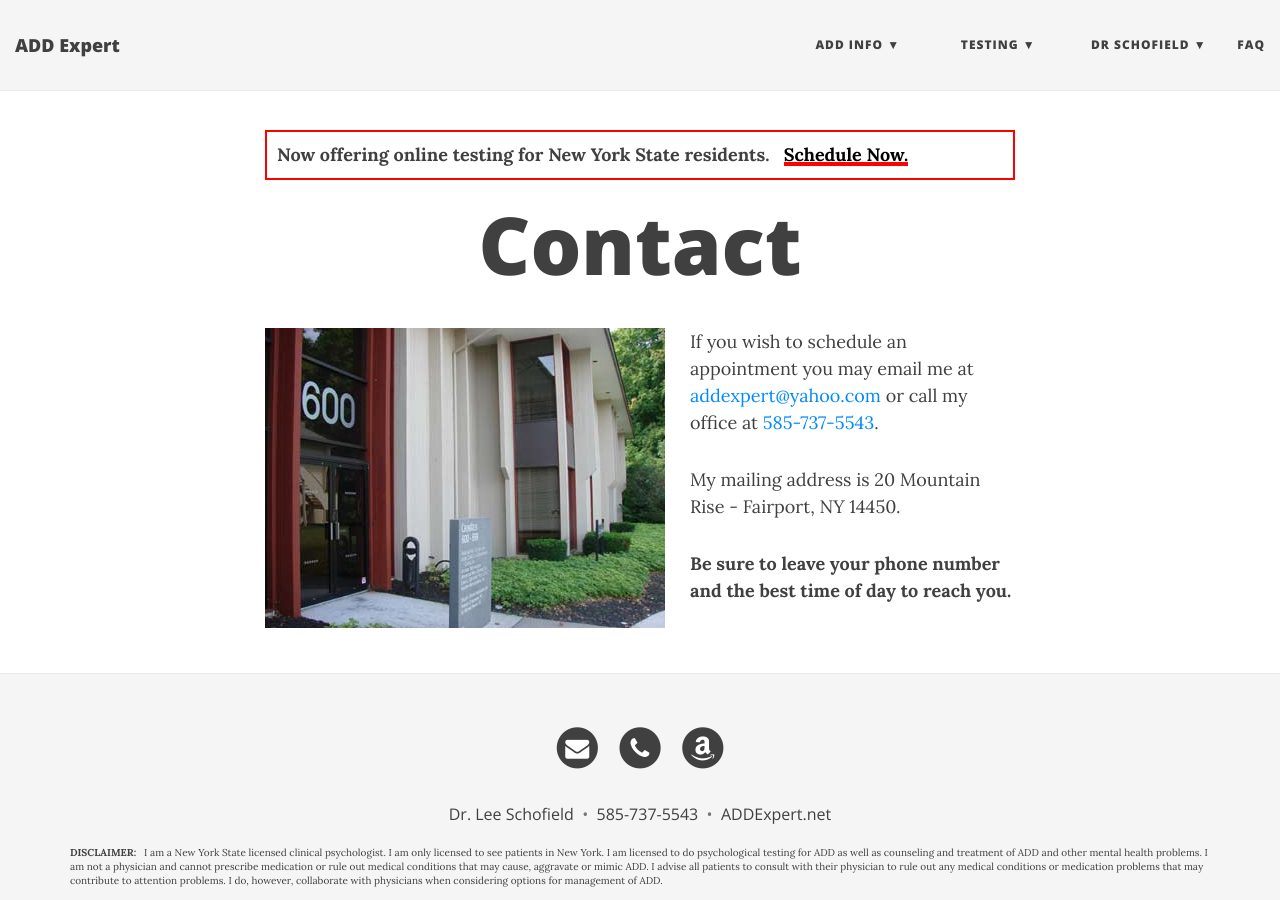
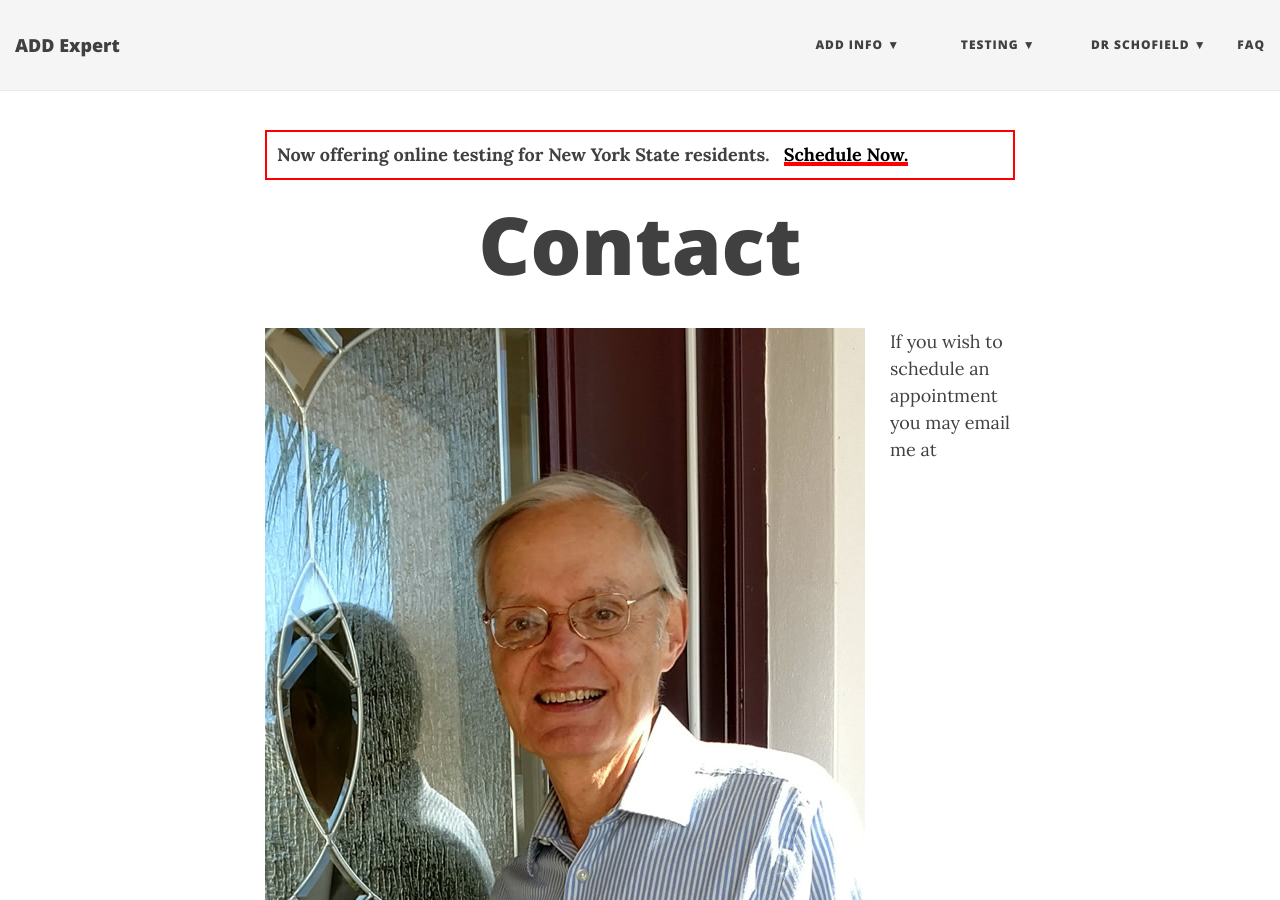
Before and after one commit to schof/schof.github.io, a Jekyll site: the page built from contact.md, in a window 1280 px wide and 900 px high. Built offline with Jekyll 4.4.1, drawn with Linux system fonts in a browser that asks for light colours; nearby versions of some CDN libraries.

Commit message:
Replaced cross keys image

```diff
--- a/contact.md
+++ b/contact.md
@@ -4,7 +4,7 @@ title: Contact
 redirect_from: "/contact_dr.html"
 ---
 
-![Cross Keys Office Park](/img/crosskeys.jpg)
+![Cross Keys Office Park](/img/dr-leon-schofield.jpg)
 {: .bio}
 
 If you wish to schedule an appointment you may email me at [{{ site.author.email }}](mailto:{{ site.author.email }}) or call my office at [{{ site.author.telephone }}](tel:{{ site.author.telephone }}).
```
Also changed, not shown: img/dr-leon-schofield.jpg (added).
